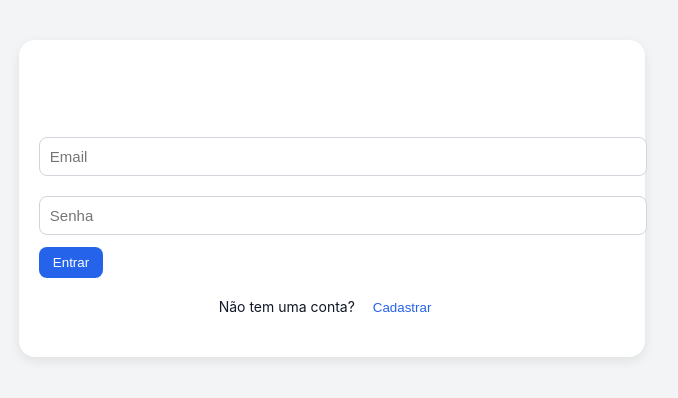
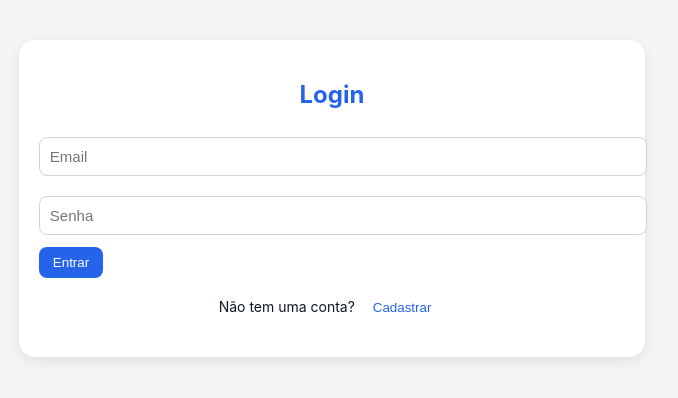
Before and after one commit to thiagoaugusto-code/MicroHabits, a React app in the folder frontend/: page / in a window 1280 px wide. Shown: the top 398 px of the page, without its empty margins (348-1026 px from the left). Built offline with nearby package versions, Linux system fonts and the light colour scheme; the HTML template or start-up script is replaced by a standard one.

Commit message:
style: button habits

```diff
--- a/frontend/src/components/Css/HabitsList.css
+++ b/frontend/src/components/Css/HabitsList.css
@@ -1,23 +1,7 @@
-body {
-  background-color: #000000c0;
-  display: flex;
-  justify-content: center;
-  align-items: flex-start;
-  min-height: 100vh;
-  margin: 0;
-  padding-top: 40px;
-}
 
-/* ----- Estrutura geral ----- */
-.habits-container {
-  max-width: 800px;
-  margin: 0 auto;
-  padding: 20px;
-  font-family: "Inter", sans-serif;
-}
 
 h2 {
-  color: #fff;
+  color: #2563eb;
   text-align: center;
   margin-bottom: 20px;
 }
@@ -38,24 +22,6 @@ h2 {
   border: 1px solid #ccc;
   flex: 1;
   width: auto;
-}
-
-button {
-  padding: 8px 12px;
-  border: none;
-  border-radius: 6px;
-  background-color: #4CAF50;
-  color: white;
-  cursor: pointer;
-  transition: 0.3s;
-}
-
-.logout{
-    background-color: red;
-    transition: 0.3s;
-}
-.logout:hover{
-    background-color: darkred;
 }
 
 button:hover {
```
